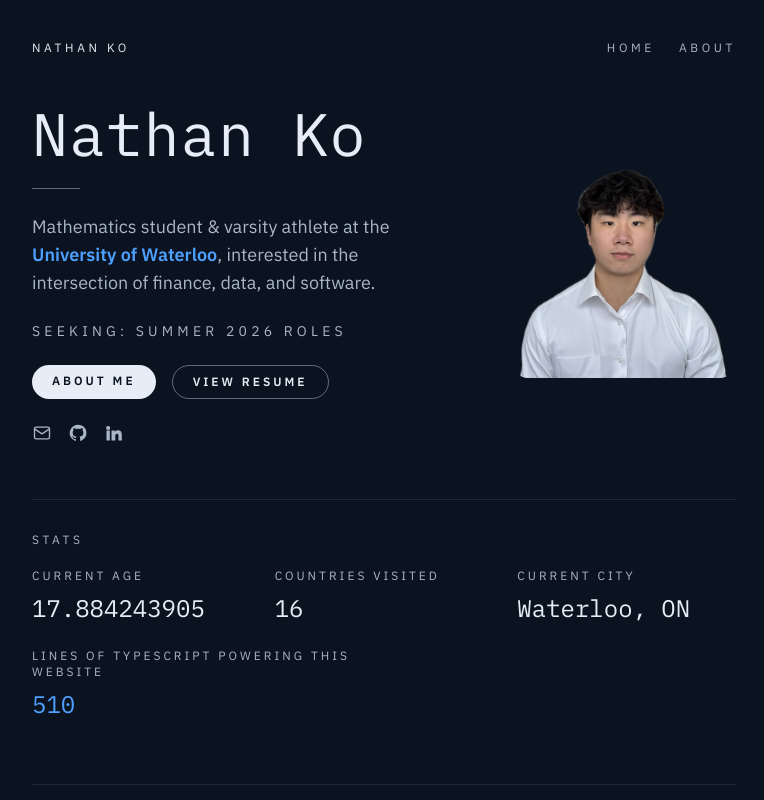
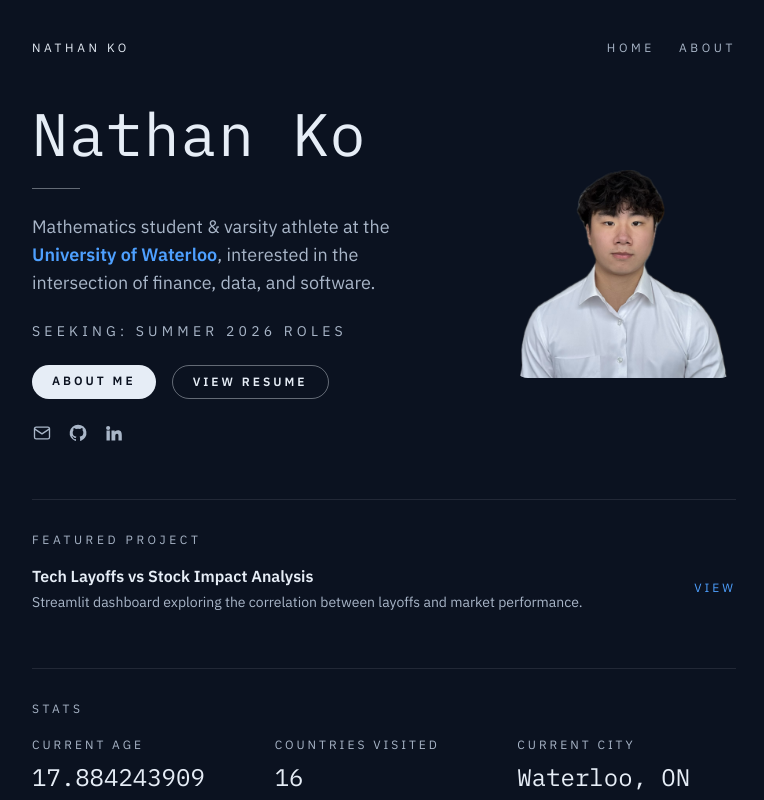
Before and after one commit to nathanko378/portfolio, a Next.js app: page / in a window 1280 px wide. Shown: the top 800 px of the page, without its empty margins (256-1020 px from the left). Built offline with nearby package versions, Linux system fonts and the light colour scheme.

Commit message:
added "featured project" section to home page.

```diff
--- a/app/about/page.tsx
+++ b/app/about/page.tsx
@@ -34,7 +34,7 @@ export default function AboutPage() {
           Around the same time, that interest in building began to shift toward{" "}
           <span className="font-semibold text-mist">programming</span>. I started
           exploring how software could be used to create
-          useful tools online,
+          useful tools and automate tedious tasks,
           which eventually led to a summer internship at{" "}
           <span className="font-semibold text-mist">CYC Motor</span>, an
           engineering startup. There, I helped build and train a{" "}
--- a/app/page.tsx
+++ b/app/page.tsx
@@ -148,6 +148,31 @@ export default function HomePage() {
         </div>
       </section>
 
+      <section className="space-y-4 border-t border-mist/10 pt-8">
+        <h2 className="text-xs uppercase tracking-[0.3em] text-haze">
+          Featured Project
+        </h2>
+        <div className="flex flex-wrap items-center justify-between gap-3 text-sm text-haze">
+          <div className="space-y-1">
+            <p className="text-base font-semibold text-mist">
+              Tech Layoffs vs Stock Impact Analysis
+            </p>
+            <p>
+              Streamlit dashboard exploring the correlation between layoffs and
+              market performance.
+            </p>
+          </div>
+          <a
+            href="https://tech-layoffs-stock-impact.streamlit.app/"
+            className="text-xs uppercase tracking-[0.25em] text-accent hover:text-mist"
+            target="_blank"
+            rel="noreferrer"
+          >
+            View
+          </a>
+        </div>
+      </section>
+
       <section className="space-y-5 border-t border-mist/10 pt-8">
         <h2 className="text-xs uppercase tracking-[0.3em] text-haze">Stats</h2>
         <div className="space-y-6">
```
